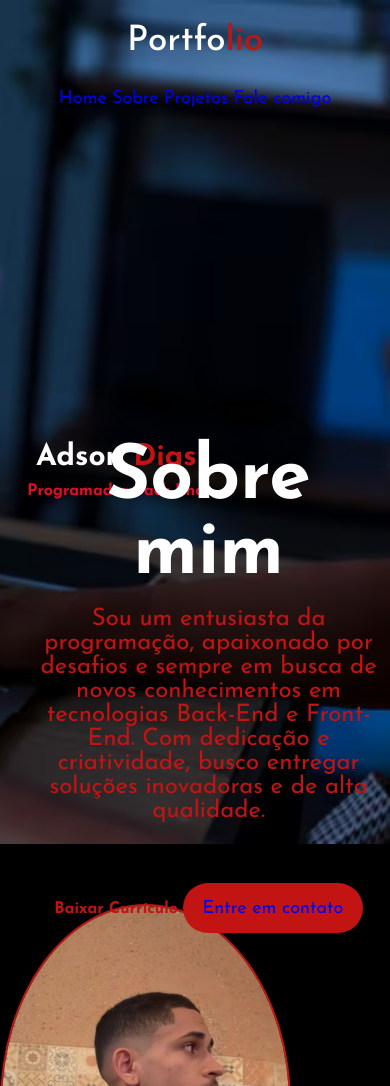
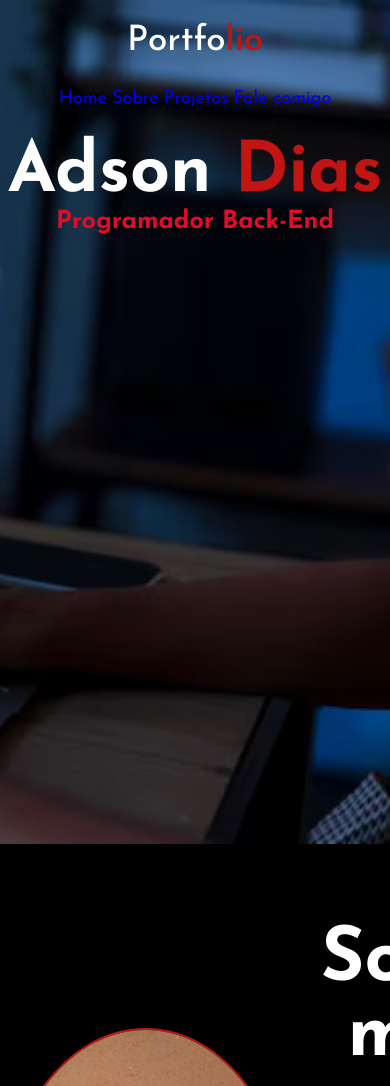
Before and after one commit to AdsonDiass/PortfolioTeste, a plain HTML site: page index.html in a window 390 px wide. Shown: the top 1086 px of the page. Drawn offline with Linux system fonts and the light colour scheme.

Commit message:
atualização

```diff
--- a/styles.css
+++ b/styles.css
@@ -496,16 +496,23 @@ body, html {
 /* Estilos para o "Sobre Mim" em dispositivos móveis */
 @media only screen and (max-width: 768px) {
     .meu-nome {
+        position: static; /* Remova a posição absoluta para permitir que o conteúdo flua normalmente */
+        margin-top: 20px; /* Adicione um espaçamento superior */
         text-align: center; /* Centralize o texto */
-        margin-top: 20px; /* Adicione um espaçamento superior */
     }
 
-    .meu-nome h1 {
+    h2 {
         font-size: 30px; /* Reduza o tamanho da fonte do título principal */
-        margin-bottom: 10px; /* Adicione um espaçamento inferior */
     }
 
-    .meu-nome h3 {
-        font-size: 16px; /* Reduza o tamanho da fonte do subtítulo */
+    p {
+        font-size: 18px; /* Reduza o tamanho da fonte do texto */
+        margin-bottom: 20px; /* Adicione um espaçamento inferior */
+    }
+
+    .Curriculo,
+    button {
+        font-size: 16px; /* Reduza o tamanho da fonte dos botões */
+        padding: 10px 20px; /* Ajuste o preenchimento dos botões */
     }
 }
```
